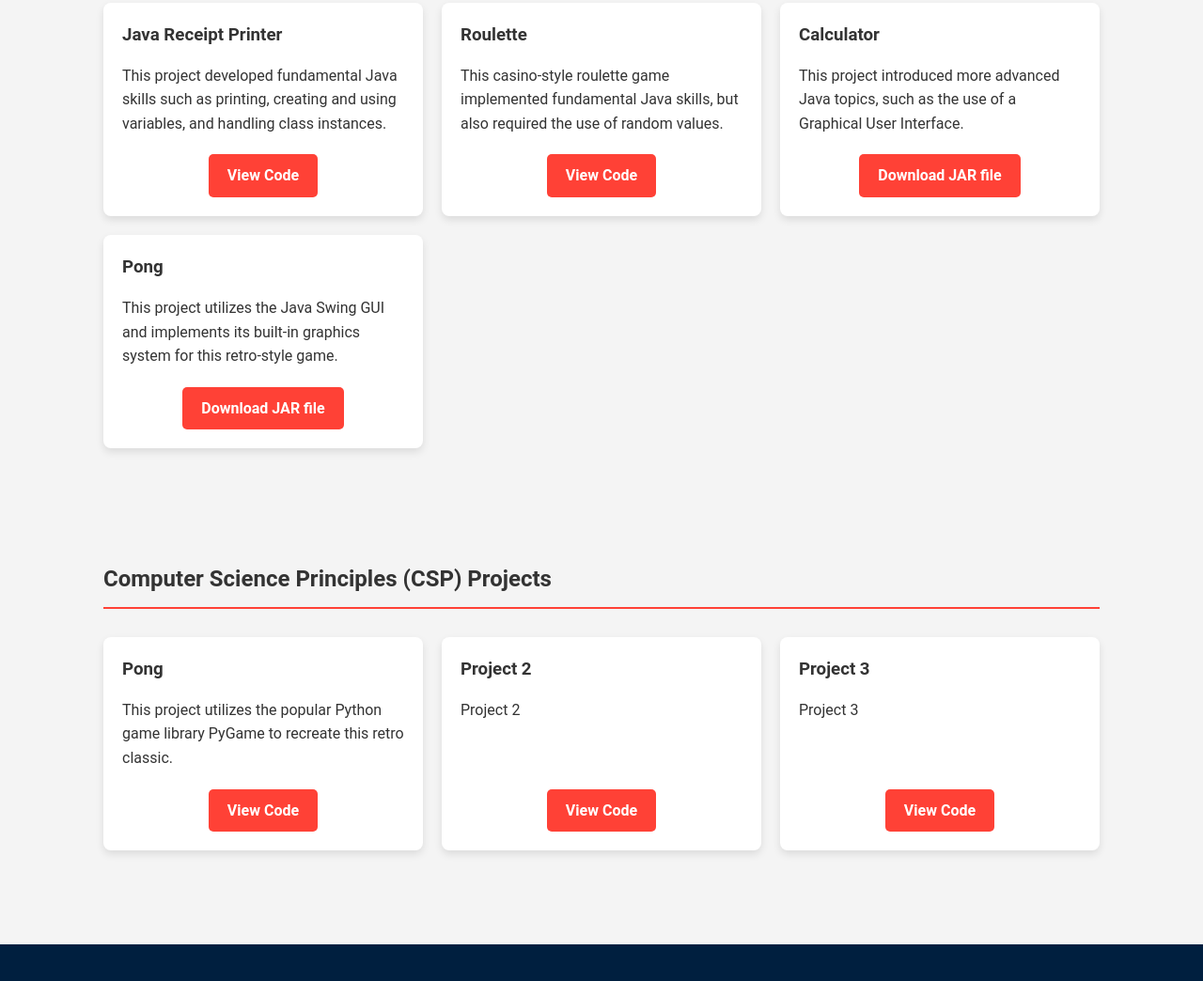
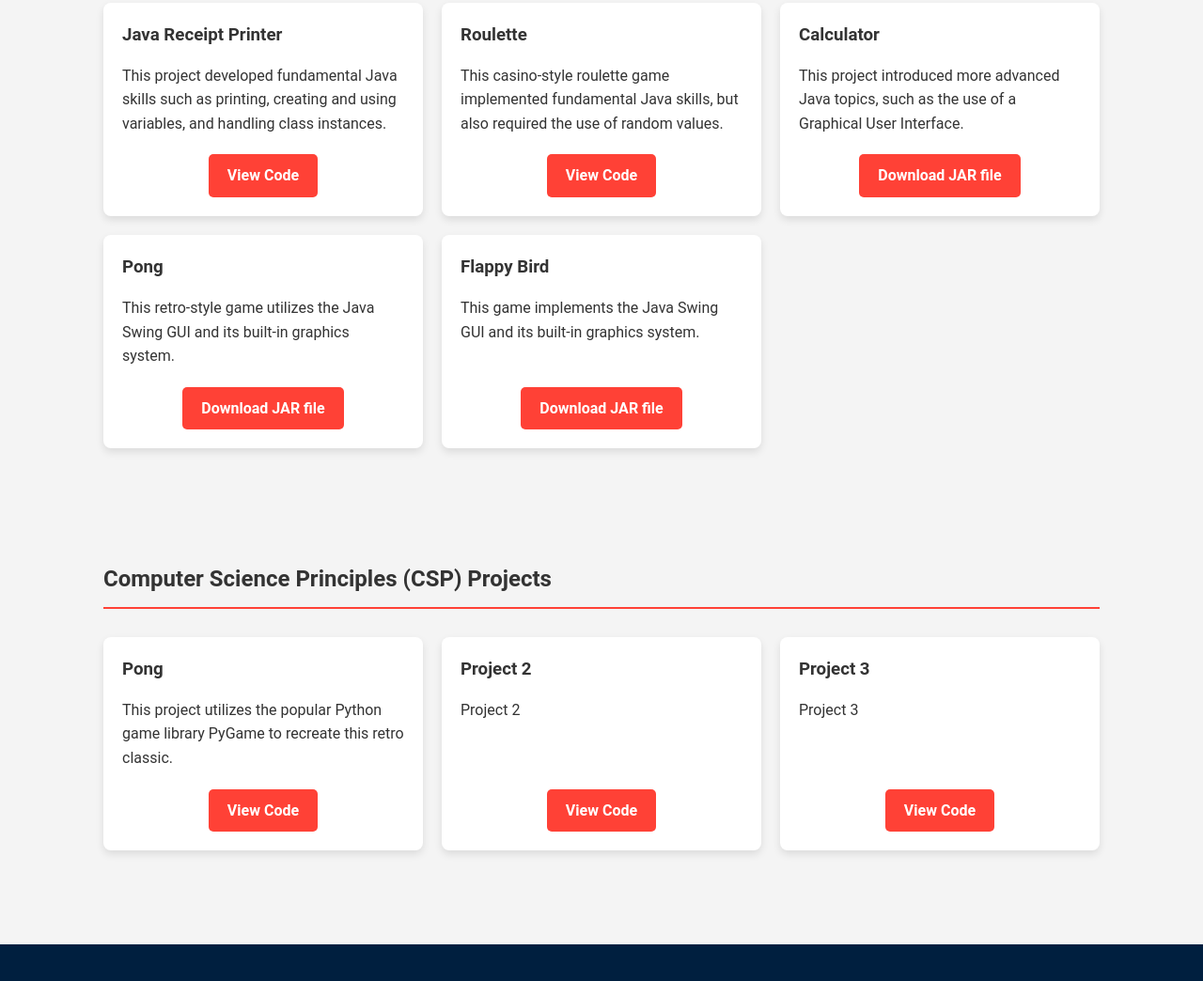
Before and after one commit to etooley77/cs-projects, a plain HTML site: page index.html in a window 1280 px wide. Shown: the part 714-1758 px from the top of the page at 94% size. Drawn offline with Linux system fonts and the light colour scheme; a web font is replaced by a local one.

Commit message:
Add FlappyBird JAR file and update index.html

```diff
--- a/index.html
+++ b/index.html
@@ -67,8 +67,14 @@
 
                 <div class="project-card">
                     <h3>Pong</h3>
-                    <p>This project utilizes the Java Swing GUI and implements its built-in graphics system for this retro-style game.</p>
+                    <p>This retro-style game utilizes the Java Swing GUI and its built-in graphics system.</p>
                     <a href="projects/Pong.jar" class="btn btn-primary" id="download-pong">Download JAR file</a>
+                </div>
+
+                <div class="project-card">
+                    <h3>Flappy Bird</h3>
+                    <p>This game implements the Java Swing GUI and its built-in graphics system.</p>
+                    <a href="projects/FlappyBird.jar" class="btn btn-primary" id="download-pong">Download JAR file</a>
                 </div>
             </div>
         </section>
```
Also changed, not shown: 1 other file.
